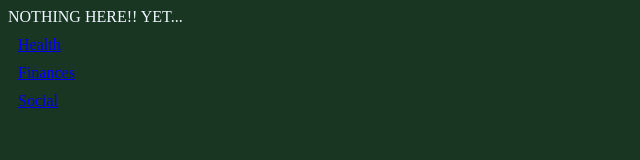
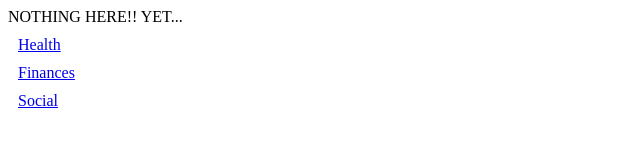
Before and after one commit to leandroust/managing, a plain HTML site: page index.html in a window 1280 px wide. Shown: the whole page, without its empty margins (0-640 px from the left). Drawn offline with Linux system fonts and the light colour scheme.

Commit message:
Update style.css

```diff
--- a/style.css
+++ b/style.css
@@ -1,8 +1,3 @@
-body{
-    background-color: #193622;
-    color: aliceblue;
-}
-
 #Health{
     margin: 10px;
 }
```
